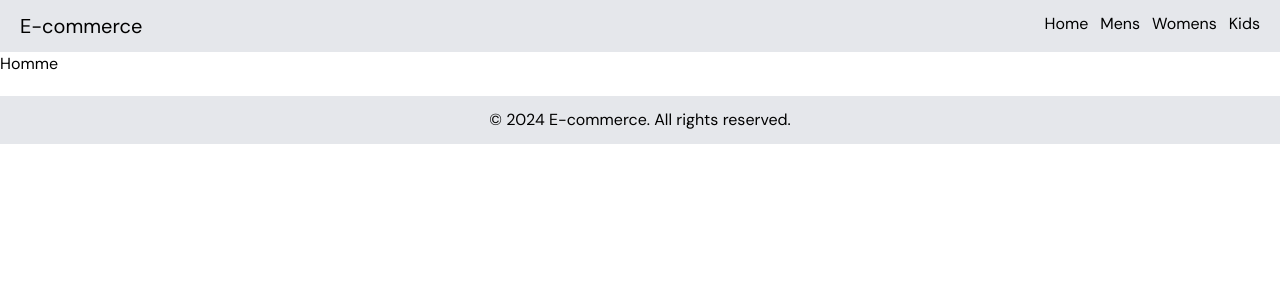
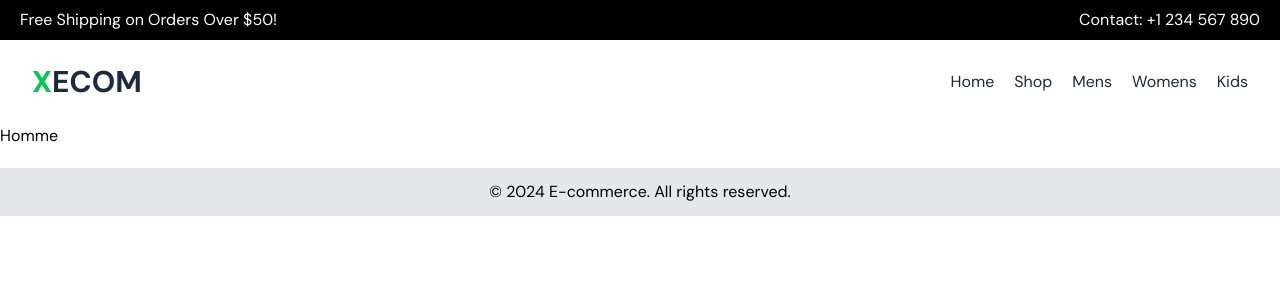
Before and after one commit to layesow/frontend-Ecommerce-React-MERN, a React app: page / in a window 1280 px wide. Shown: the top 300 px of the page. Built offline with nearby package versions, Linux system fonts and the light colour scheme; the HTML template or start-up script is replaced by a standard one.

Commit message:
ajoute de header et menu

```diff
--- a/src/components/layouts/Header.jsx
+++ b/src/components/layouts/Header.jsx
@@ -1,16 +1,28 @@
 import React from 'react'
+import { Link } from 'react-router-dom'
 
 const Header = () => {
   return (
-    <div className='w-full flex justify-between bg-gray-200 px-5 py-3'>
-      <h1 className='text-xl'>E-commerce</h1>
-      <ul className='flex space-x-3'>
-        <li>Home</li>
-        <li>Mens</li>
-        <li>Womens</li>
-        <li>Kids</li>
-      </ul>
+    <header>
+      <div className='w-full bg-black text-white px-5 py-2 flex justify-between'>
+        <div>Free Shipping on Orders Over $50!</div>
+        <div>Contact: +1 234 567 890</div>
+      </div>
+      <div className='max-w-360 mx-auto lg:py-6 py-3 lg:px-8 px-5 flex justify-between items-center'>
+        <Link>
+          <span className='text-3xl text-green-500 font-bold'>X</span>
+          <span className='text-3xl text-slate-800 font-bold'>ECOM</span>
+        </Link>
+        <nav className='text-md text-gray-800 space-x-5'>
+          <Link className='hover:text-green-500' to='/'>Home</Link>
+          <Link className='hover:text-green-500' to='/shop'>Shop</Link>
+          <Link className='hover:text-green-500' to='/shop'>Mens</Link>
+          <Link className='hover:text-green-500' to='/shop'>Womens</Link>
+          <Link className='hover:text-green-500' to='/shop'>Kids</Link>
+        </nav>
     </div>
+    </header>
+    /*  */
   )
 }
 
```
